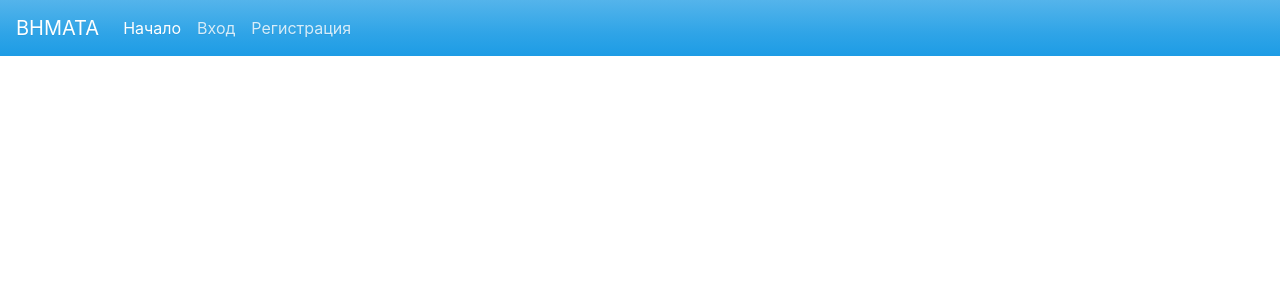
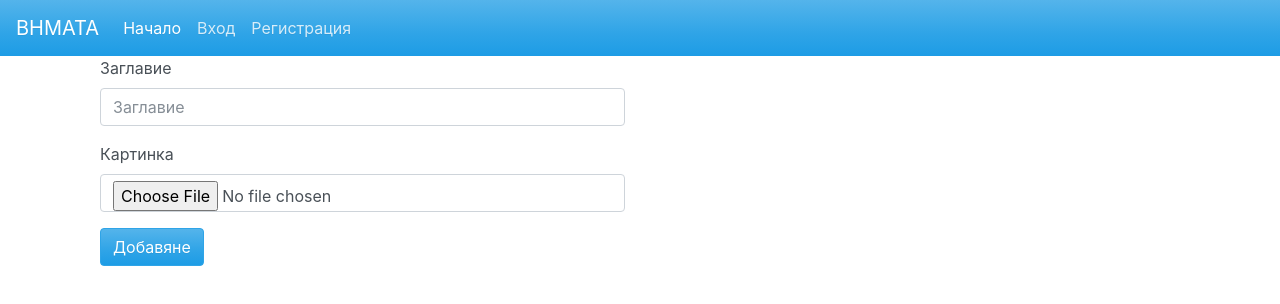
Before and after one commit to DimitarBakardzhiev/Vimata-Ellinikon-Client, an Angular app: page /topic/create in a window 1280 px wide. Before the commit this address led to /. Shown: the top 304 px of the page. Built offline with nearby package versions, Linux system fonts and the light colour scheme.

Commit message:
creating and viewing topics

```diff
--- a/src/app/app-routing.module.ts
+++ b/src/app/app-routing.module.ts
@@ -4,10 +4,12 @@ import { LoginComponent } from './components/login/login.component';
 import { SignupComponent } from './components/signup/signup.component';
 import { HomeComponent } from './components/home/home.component';
 import { AuthGuard } from './infrastructure/auth.guard';
+import { CreateTopicComponent } from './components/lessons/topic/create-topic/create-topic.component';
 
 const routes: Routes = [
   { path: 'login', component: LoginComponent },
   { path: 'signup', component: SignupComponent },
+  { path: 'topic/create', component: CreateTopicComponent },
 
   { path: '', component: HomeComponent, canActivate: [AuthGuard] }
 ];
--- a/src/app/app.module.ts
+++ b/src/app/app.module.ts
@@ -12,6 +12,7 @@ import { HomeComponent } from './components/home/home.component';
 import { TokenInterceptorService } from './services/token-interceptor.service';
 import { ClosedExerciseComponent } from './components/lessons/closed-exercise/closed-exercise.component';
 import { TopicComponent } from './components/lessons/topic/topic.component';
+import { CreateTopicComponent } from './components/lessons/topic/create-topic/create-topic.component';
 
 const routes: Routes = [
   { path: 'login', component: LoginComponent }
@@ -24,7 +25,8 @@ const routes: Routes = [
     SignupComponent,
     HomeComponent,
     ClosedExerciseComponent,
-    TopicComponent
+    TopicComponent,
+    CreateTopicComponent
   ],
   imports: [
     RouterModule.forRoot(routes),
--- a/src/app/components/home/home.component.html
+++ b/src/app/components/home/home.component.html
@@ -2,6 +2,10 @@
   home works!
   <button (click)="test()">test</button>
 </p>
+
+<div>
+  <a [routerLink]="['/topic/create']">Добави тема</a>
+</div>
 
 <div class="row">
   <div *ngFor="let topic of topics"  class="col-md-3 topic-container">
--- /dev/null
+++ b/src/app/components/lessons/topic/create-topic/create-topic.component.html
@@ -0,0 +1,18 @@
+<div class="container">
+  <form class="col-md-6">
+    <div class="error-message" *ngIf="errors">
+      <ul>
+        <li *ngFor="let error of erros">{{ error }}</li>
+      </ul>
+    </div>
+    <div class="form-group">
+      <label for="title">Заглавие</label>
+      <input type="text" class="form-control" name="title" [(ngModel)]="topic.title" id="title" placeholder="Заглавие">
+    </div>
+    <div class="form-group">
+      <label for="picture">Картинка</label>
+      <input type="file" class="form-control" name="picture" id="picture" placeholder="картинка" (change)="onFileChanged($event)">
+    </div>
+    <button type="submit" (click)="createTopic()" class="btn btn-primary">Добавяне</button>
+  </form>
+</div>
--- /dev/null
+++ b/src/app/components/lessons/topic/create-topic/create-topic.component.ts
@@ -0,0 +1,30 @@
+import { Component, OnInit } from '@angular/core';
+import { TopicServiceService } from '../../../../services/topic-service.service';
+import { Router } from '@angular/router';
+
+@Component({
+  selector: 'app-create-topic',
+  templateUrl: './create-topic.component.html',
+  styleUrls: ['./create-topic.component.scss']
+})
+export class CreateTopicComponent implements OnInit {
+
+  topic: { title: string, image: File } = { title: '', image: null };
+
+  constructor(private topicService: TopicServiceService, private router: Router) { }
+
+  ngOnInit() {
+  }
+
+  createTopic() {
+    let formData = new FormData();
+    formData.append('title', this.topic.title);
+    formData.append('image', this.topic.image);
+
+    this.topicService.createTopic(formData).subscribe(data => this.router.navigate(['/']), err => console.error(err));
+  }
+
+  onFileChanged(event: any) {
+    this.topic.image = event.target.files[0];
+  }
+}
--- a/src/app/components/lessons/topic/topic.component.html
+++ b/src/app/components/lessons/topic/topic.component.html
@@ -1,4 +1,4 @@
 <div class="container">
-<img *ngIf="topic.base64Image" [src]="topic.base64Image" />
+<img *ngIf="topic.image" [src]="topic.image" />
 <div>{{topic.title}}</div>
 </div>
--- a/src/app/models/topic-model.ts
+++ b/src/app/models/topic-model.ts
@@ -1,3 +1,3 @@
 export class TopicModel {
-    constructor(public title: string, public base64Image: string) {}
+    constructor(public title: string, public image: any) {}
 }
--- /dev/null
+++ b/src/app/services/topic-service.service.ts
@@ -0,0 +1,19 @@
+import { Injectable } from '@angular/core';
+import { HttpClient } from '@angular/common/http';
+import { Observable } from 'rxjs';
+
+@Injectable({
+  providedIn: 'root'
+})
+export class TopicServiceService {
+
+  constructor(private http: HttpClient) { }
+
+  public createTopic(topic: FormData) {
+    return this.http.post('https://localhost:5001/api/topics/create', topic);
+  }
+
+  public all() : Observable<any> {
+    return this.http.get('https://localhost:5001/api/topics/all');
+  }
+}
```
Also changed, not shown: src/app/components/home/home.component.ts (+16 -7 lines), src/app/components/lessons/topic/create-topic/create-topic.component.scss (added), 2 other files (tests, documents, lock files or other folders).
